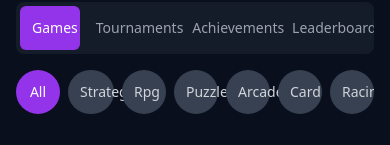
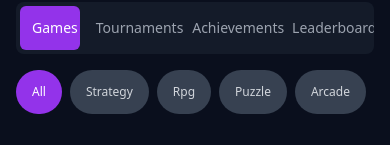
Before and after one commit to truckdriver-dev/wegramsep19, a React (Vite) app: page /games in a window 390 px wide. Shown: the part 260-405 px from the top of the page. Built offline with nearby package versions, Linux system fonts and the light colour scheme; no server answers.

Commit message:
Fix category filter text overflow on mobile

```diff
--- a/src/index.css
+++ b/src/index.css
@@ -69,3 +69,13 @@ textarea:focus {
 .animate-pulse {
   animation: pulse 2s infinite;
 }
+
+/* Hide scrollbar for category filters */
+.scrollbar-hide {
+  -ms-overflow-style: none;
+  scrollbar-width: none;
+}
+
+.scrollbar-hide::-webkit-scrollbar {
+  display: none;
+}
--- a/src/pages/Explore.tsx
+++ b/src/pages/Explore.tsx
@@ -359,12 +359,12 @@ export const Explore: React.FC = () => {
       </div>
 
       {/* Category Filter */}
-      <div className="flex gap-2 mb-6 overflow-x-auto pb-2">
+      <div className="flex gap-2 mb-6 overflow-x-auto pb-2 scrollbar-hide">
         {categories[activeTab].map((category) => (
           <button
             key={category}
             onClick={() => setSelectedCategory(category)}
-            className={`px-3 py-1 rounded-full text-sm font-medium transition-colors whitespace-nowrap ${
+            className={`px-4 py-2 rounded-full text-xs font-medium transition-colors whitespace-nowrap flex-shrink-0 min-w-fit ${
               selectedCategory === category
                 ? 'bg-purple-600 text-white'
                 : 'bg-gray-700 text-gray-300 hover:bg-gray-600'
--- a/src/pages/Games.tsx
+++ b/src/pages/Games.tsx
@@ -402,12 +402,12 @@ export const Games: React.FC = () => {
 
       {/* Category Filter (only for games tab) */}
       {activeTab === 'games' && (
-        <div className="flex gap-2 mb-6 overflow-x-auto pb-2">
+        <div className="flex gap-2 mb-6 overflow-x-auto pb-2 scrollbar-hide">
           {categories.map((category) => (
             <button
               key={category}
               onClick={() => setSelectedCategory(category)}
-              className={`px-3 py-1 rounded-full text-sm font-medium transition-colors whitespace-nowrap ${
+              className={`px-4 py-2 rounded-full text-xs font-medium transition-colors whitespace-nowrap flex-shrink-0 min-w-fit ${
                 selectedCategory === category
                   ? 'bg-purple-600 text-white'
                   : 'bg-gray-700 text-gray-300 hover:bg-gray-600'
--- a/src/pages/Trending.tsx
+++ b/src/pages/Trending.tsx
@@ -126,12 +126,12 @@ export const Trending: React.FC = () => {
       </div>
 
       {/* Time Filter */}
-      <div className="flex gap-2 mb-6">
+      <div className="flex gap-2 mb-6 overflow-x-auto pb-2 scrollbar-hide">
         {(['1h', '24h', '7d'] as const).map((time) => (
           <button
             key={time}
             onClick={() => setTimeFilter(time)}
-            className={`px-4 py-2 rounded-lg text-sm font-medium transition-colors ${
+            className={`px-4 py-2 rounded-lg text-sm font-medium transition-colors whitespace-nowrap flex-shrink-0 ${
               timeFilter === time
                 ? 'bg-purple-600 text-white'
                 : 'bg-gray-700 text-gray-300 hover:bg-gray-600'
```
